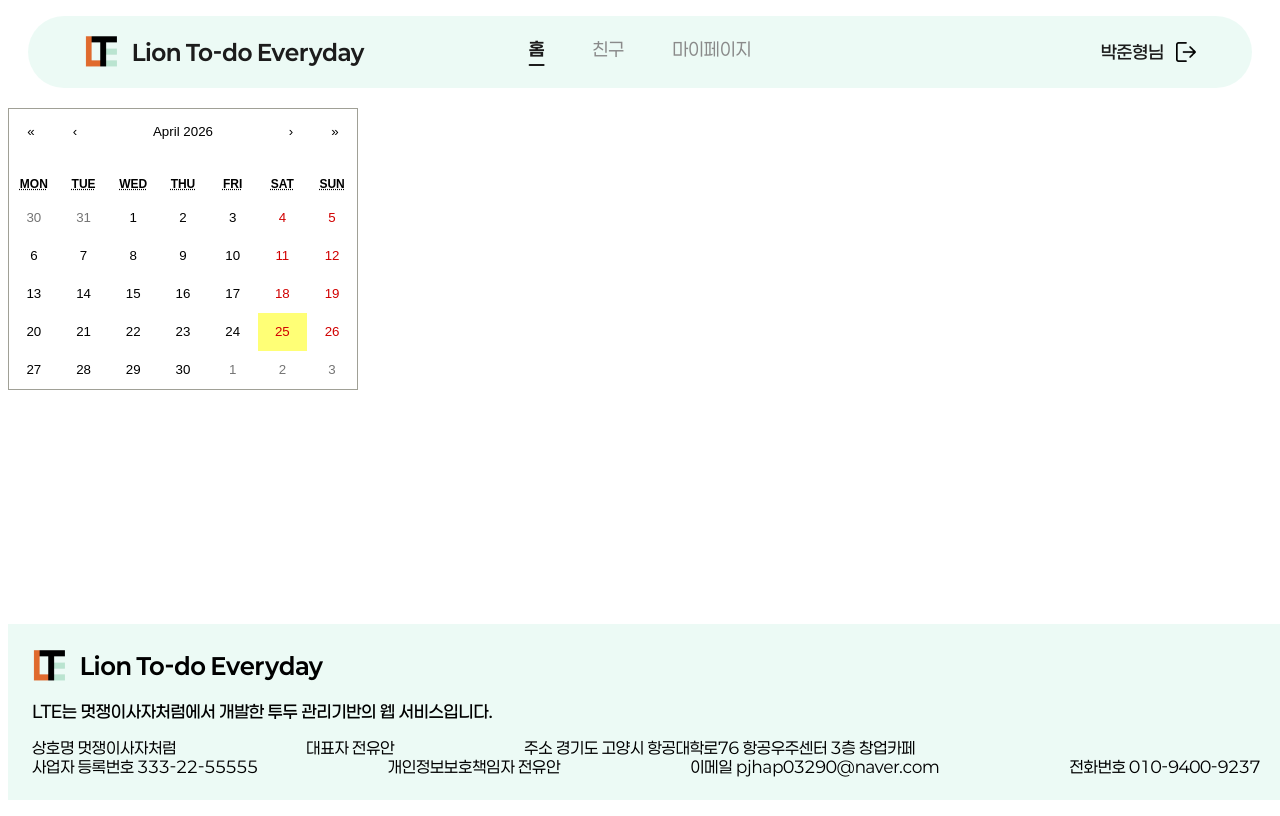
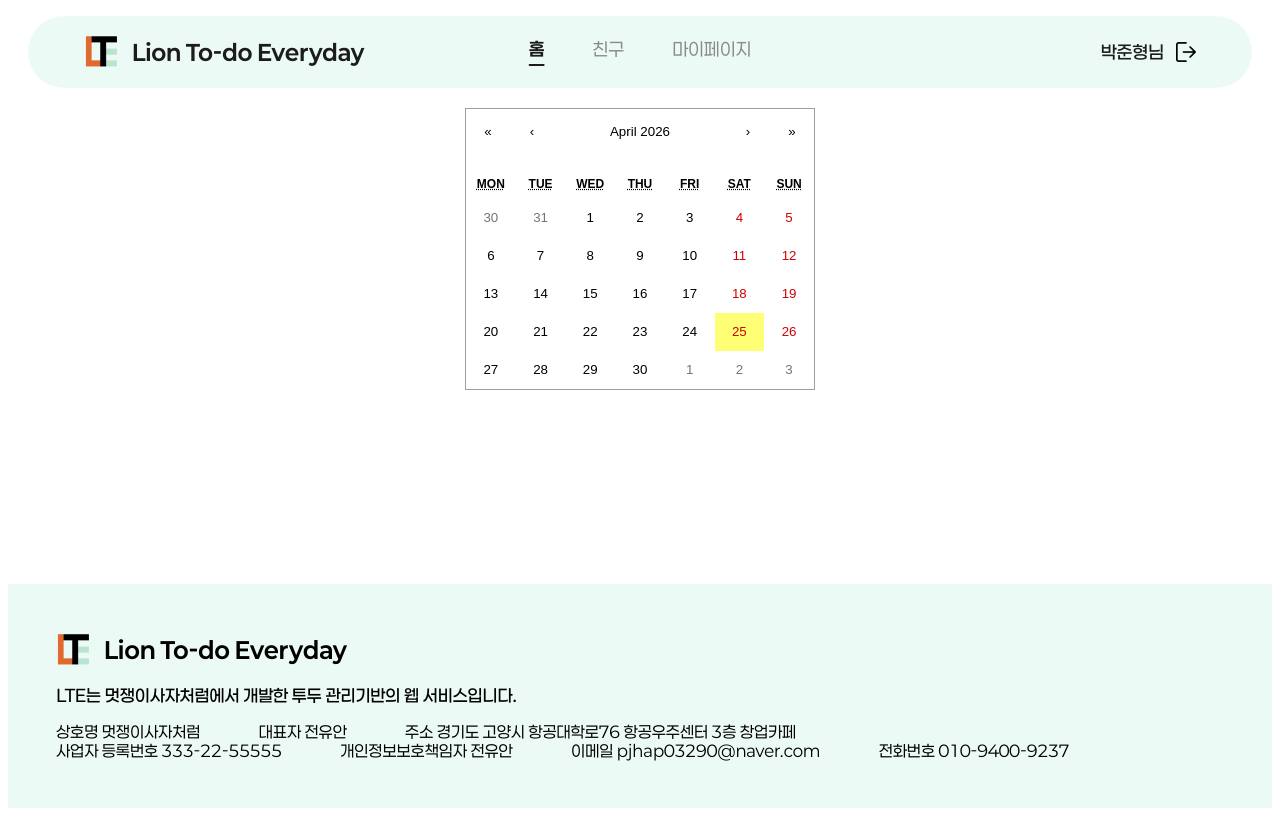
Before and after one commit to kau-likelion-14th/jay-frontend, a React (Create React App) app: page / in a window 1280 px wide. Built offline with nearby package versions, Linux system fonts and the light colour scheme.

Commit message:
피드백 수정 및 스타일 수정

```diff
--- a/src/App.css
+++ b/src/App.css
@@ -42,5 +42,12 @@
   font-family: "Paperlogy";
   src: url("./assets/font/Paperlogy-9Black.ttf");
   font-weight:900;
-
 }
+.App{
+  display: flex;
+  flex-direction: column;
+  min-height: 100vh;
+}
+.content{
+  flex:1;
+}
--- a/src/App.js
+++ b/src/App.js
@@ -1,5 +1,5 @@
 import { Routes, Route } from 'react-router-dom';
-import MainPage from './pages/Mainpage/Mainpage';
+import MainPage from './pages/MainPage/MainPage';
 import React from 'react';
 import './App.css';
 import Header from "./components/Header";
@@ -7,14 +7,14 @@
 
 function App() {
   return (
-    <div>
+    <div className = "App">
       <Header/>
-
-      <Routes>
-        <Route path="/" element={<MainPage />} />
-      </Routes>
+      <div className = "content">
+        <Routes>
+          <Route path="/" element={<MainPage />} />
+        </Routes>
+      </div>
       <Footer/>
-
 
     </div>
   );
--- a/src/styles/Footer.css
+++ b/src/styles/Footer.css
@@ -1,9 +1,7 @@
 .footer{
-    position: fixed;
     background: rgba(229, 248, 241, 0.72);
-    bottom: 0px;
     width: 100%;
-    padding: 24px;
+    padding: 48px;
     box-sizing: border-box;
     font-family: "Paperlogy", sans-serif;
 }
@@ -29,5 +27,5 @@
 
 .footer-info{
     display: flex;
-    gap: 130px;
+    gap: 5%;
 }
--- a/src/styles/MainPage.css
+++ b/src/styles/MainPage.css
@@ -1,3 +1,6 @@
 .mainpage-container{
     padding: 100px 0px;
+    display: flex;
+    justify-content: center;
+
 }
```
